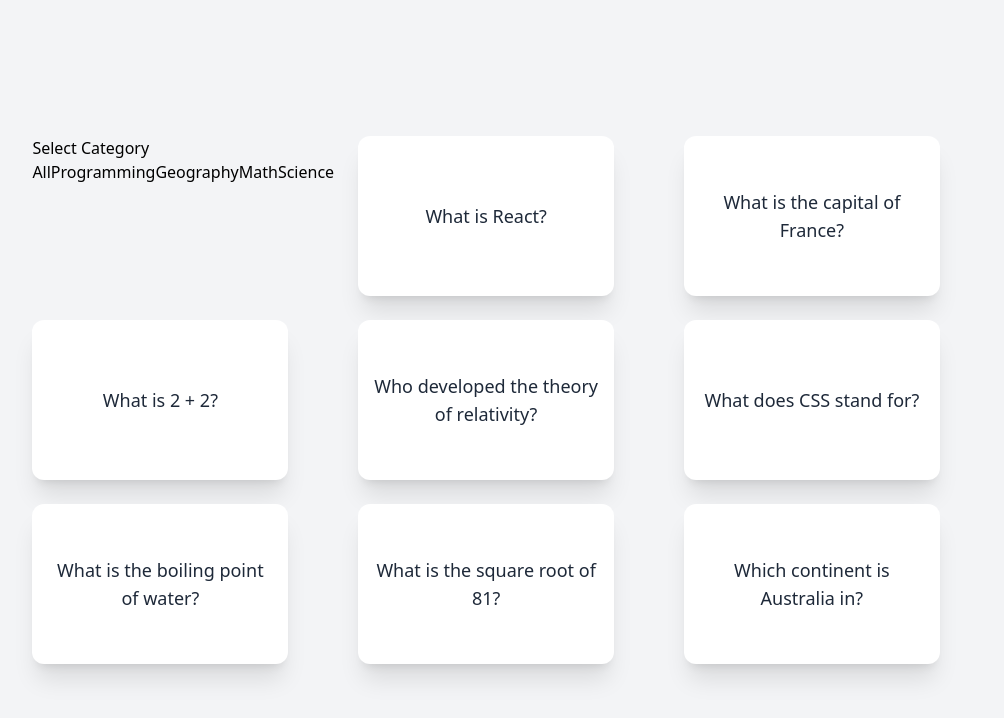
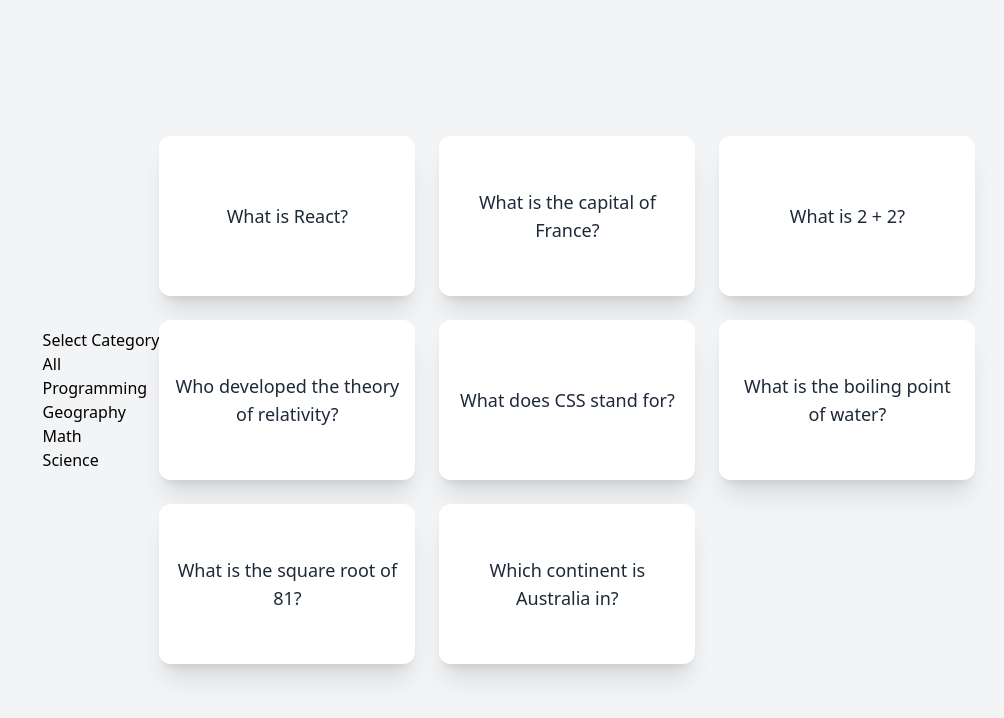
Before and after one commit to PraneethBunny123/All-App, a React (Vite) app: page / in a window 1280 px wide. Both pictures are taken after a click on the button "Select Category". Shown: the top 718 px of the page, without its empty margins (131-1135 px from the left). Built offline with nearby package versions, Linux system fonts and the light colour scheme.

Commit message:
Made few changes handle some bugs

```diff
--- a/src/project-apps/QuizApp/Dropdown.jsx
+++ b/src/project-apps/QuizApp/Dropdown.jsx
@@ -5,6 +5,7 @@ export default function Dropdown({allCategories, selectedCategory, setSelectedCa
 
     function handleSelectCategory(category) {
         setSelectedCategory(category)
+        setIsDropdownOpen(false)
     }
 
     return (
@@ -13,7 +14,13 @@ export default function Dropdown({allCategories, selectedCategory, setSelectedCa
             {isDropdownOpen &&
                 <ul>
                     {allCategories.map(category =>
-                        <button key={category} onClick={() => handleSelectCategory(category)}>{category}</button>
+                        <li key={category}>
+                            <button
+                                onClick={() => handleSelectCategory(category)}
+                            >
+                                {category}
+                            </button>
+                        </li>
                     )}
                 </ul>
             }
--- a/src/project-apps/QuizApp/FlashcardApp.jsx
+++ b/src/project-apps/QuizApp/FlashcardApp.jsx
@@ -8,19 +8,19 @@ export default function FlashcardApp() {
 
     const allCategories = ['All', ...new Set(QUESTIONS.map(q => q.category))]
 
-    const filteredQuesions = selectedCategory === 'All' ? QUESTIONS : QUESTIONS.filter(question => question.category === selectedCategory)
+    const filteredQuestions = selectedCategory === 'All' ? QUESTIONS : QUESTIONS.filter(question => question.category === selectedCategory)
 
 
 
     return (
         <div className="min-h-screen flex items-center justify-center bg-gray-100 p-4">
+            <Dropdown
+                allCategories={allCategories}
+                selectedCategory={selectedCategory}
+                setSelectedCategory={setSelectedCategory}
+            />
             <div className="grid grid-cols-1 sm:grid-cols-2 md:grid-cols-3 gap-6">
-                <Dropdown
-                    allCategories={allCategories}
-                    selectedCategory={selectedCategory}
-                    setSelectedCategory={setSelectedCategory}
-                />
-                {filteredQuesions.map(question => {
+                {filteredQuestions.map(question => {
                     return <Flashcard key={question.id} question={question}/>
                 })}
             </div>
```
